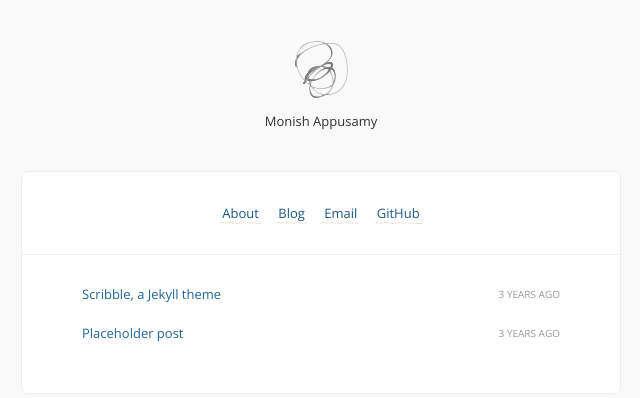
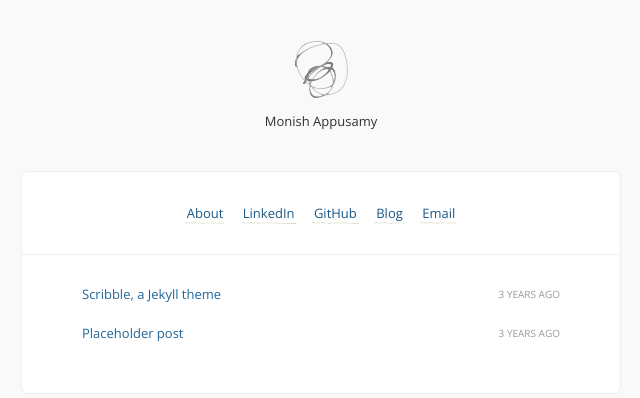
Before and after one commit to monishappusamy/monishappusamy.github.io, a Jekyll site: the page built from index.html, in a window 1280 px wide. Shown: the top 398 px of the page, without its empty margins (319-959 px from the left). Built offline with Jekyll 4.4.1, drawn with Linux system fonts in a browser that asks for light colours; Markdown is read by kramdown in place of the engine named in the settings; comment, search, counter and statistics services are not loaded.

Commit message:
Update _config.yml

```diff
--- a/_config.yml
+++ b/_config.yml
@@ -9,14 +9,17 @@ google_analytics: # set tracking, remove from /javascripts/basic.js if unwanted.
 links:
   - name:         About
     url:          /about
+  - name:         LinkedIn
+    url:          http://linkedin.com/in/monishappusamy
+    external:     true
+  - name:         GitHub
+    url:          http://github.com/monishappusamy
+    external:     true
   - name:         Blog
     url:          http://monishappusamy.blogspot.com
     external:     true
   - name:         Email
     url:          mailto:monishappusamy@gmail.com
-    external:     true
-  - name:         GitHub
-    url:          http://github.com/monishappusamy
     external:     true
 highlighter:      pygments
 permalink:        pretty
```
